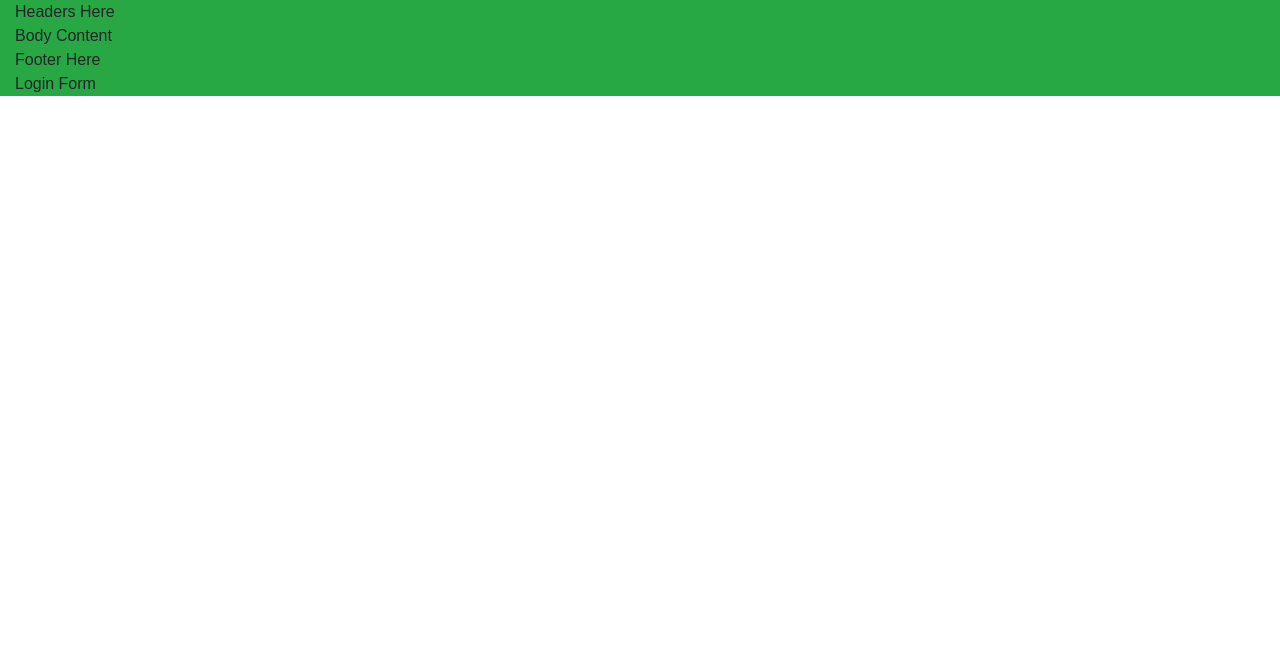
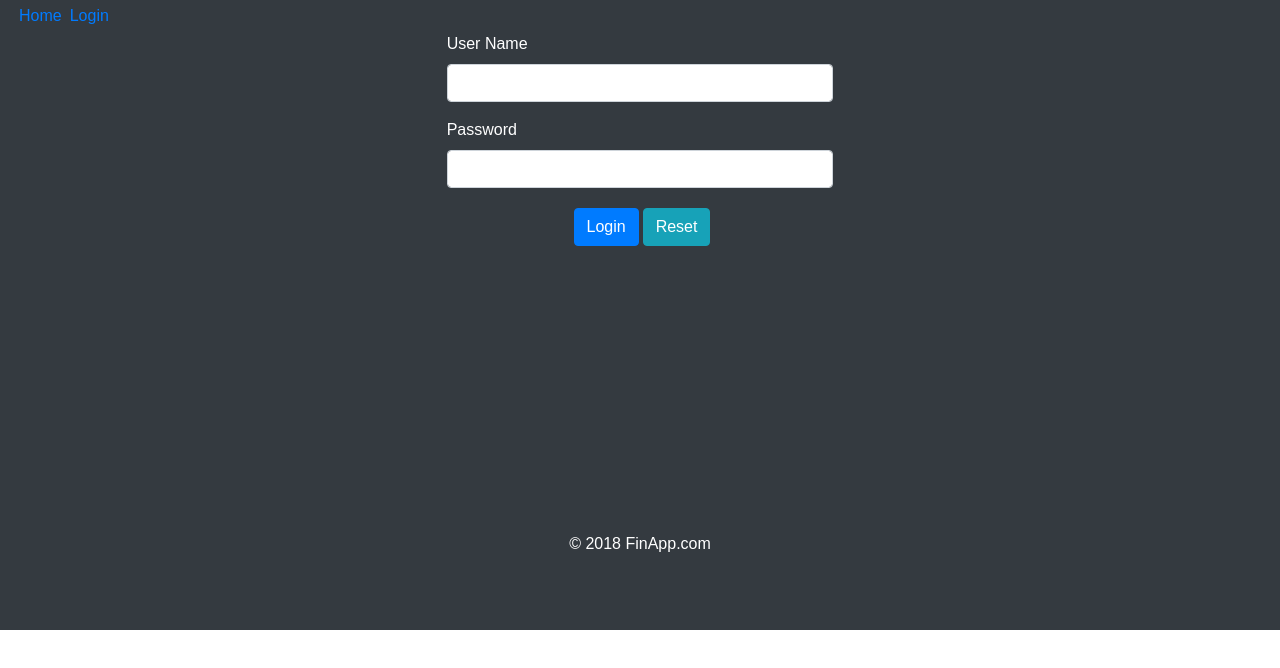
Before and after one commit to lekkanraj/finance_app, a React (Create React App) app: page /login in a window 1280 px wide. Shown: the top 668 px of the page. Built offline with nearby package versions, Linux system fonts and the light colour scheme.

Commit message:
Login Screen

```diff
--- a/src/App.js
+++ b/src/App.js
@@ -6,18 +6,27 @@ import Header from './components/Header/Header';
 import Body from './components/Body/Body';
 import Footer from './components/Footer/Footer';
 import Login from './components/Login/Login';
+import Home from './components/Home/Home';
+
+//Import Styles
+import './custom.css';
 
 class App extends Component {
   render() {
     return (
       <Router>
-        <div className="App container-fluid bg-success">
+        <div className="App Appcontent container-fluid bg-dark">
+          <div className="content">
           <Header />
-          <Body />
+          {/*<Body />*/}
+          <div className="min-height-500">
+            <Switch>
+              <Route exact path="/" component={Home} />
+              <Route exact path='/login' component={Login} />
+            </Switch>
+          </div>
           <Footer />
-        <Switch>
-          <Route exact path='/login' component={Login} />
-        </Switch>
+          </div>
         </div>
       </Router>
     );
--- a/src/components/Footer/Footer.js
+++ b/src/components/Footer/Footer.js
@@ -4,8 +4,12 @@ class Footer extends Component{
 
     render(){
         return(
-            <div className="">
-                Footer Here
+            <div className="row">
+                <div className="col-lg-12">
+                    <div className="text-center">
+                       <p> &copy; {new Date().getFullYear()} FinApp.com</p>
+                    </div>
+                </div>
             </div>
         )
     }
--- a/src/components/Header/Header.js
+++ b/src/components/Header/Header.js
@@ -1,11 +1,21 @@
 import React,{Component} from 'react';
+import {Link} from 'react-router-dom';
 
 class Header extends Component{
 
     render(){
         return(
-            <div>
-            Headers Here
+            <div className="row">
+                <div className="col-lg-12">
+                    <ul className="nav">
+                        <li className="navitem p-1">
+                            <Link to ="/">Home</Link>
+                        </li>
+                        <li className="navitem p-1">
+                            <Link to="/login">Login</Link>
+                        </li>
+                    </ul>
+                </div>
             </div>
         )
     }
--- /dev/null
+++ b/src/components/Home/Home.js
@@ -0,0 +1,15 @@
+import React, {Component} from 'react';
+class Home extends Component{
+
+    render(){
+        return(
+            <div className="row m-t-5">
+                <div className="col-lg-12">
+                    <p className=""> Home page content here</p>
+                </div>
+            </div>
+        )
+    }
+}
+
+export default Home;
--- a/src/components/Login/Login.js
+++ b/src/components/Login/Login.js
@@ -3,8 +3,29 @@ import React, {Component} from 'react';
 class Login extends Component{
     render(){
         return(
-            <div className="">
-                Login Form
+            <div className="row">
+                <div className="col-lg-12">
+                    <div className="col-lg-4 col-sm-3 float-left">&nbsp;</div>
+                    <div className="col-lg-4 col-sm-6 float-left">
+                        <jumbotron>
+                            <form name="login" className="">
+                                <div className="form-group">
+                                    <label className="" for="username">User Name</label>
+                                    <input type="text" className="form-control" name="username" />
+                                </div>
+                                <div className="form-group">
+                                    <label className="" for="password">Password</label>
+                                    <input type="password" className="form-control" name="password" />
+                                </div>
+                                <div className="text-center">
+                                    <button name="login" className="btn btn-primary m-1">Login</button>
+                                    <button name="Clear" className="btn btn-info">Reset</button>
+                                </div>
+                            </form>
+                        </jumbotron>
+                    </div>
+                    <div className="col-lg-4 col-sm-3 float-left">&nbsp;</div>
+                </div>
             </div>
         )
     }
--- /dev/null
+++ b/src/custom.css
@@ -0,0 +1,12 @@
+
+.Appcontent{
+    height:auto;
+    min-height:630px;
+  }
+
+body{
+    color:white;
+}
+.min-height-500{
+    min-height:500px;
+}
```
Also changed, not shown: src/App.css (line endings or trailing spaces).
